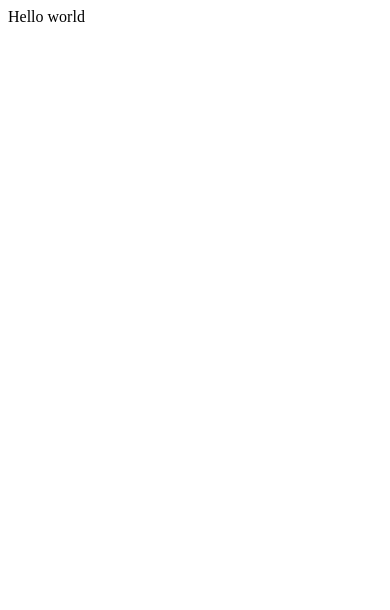
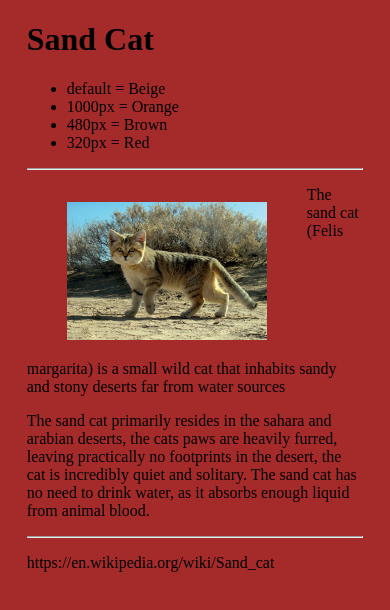
Before and after one commit to AustraZv/AustraZv.github.io, a plain HTML site: page index.html in a window 390 px wide. Drawn offline with Linux system fonts and the light colour scheme.

Commit message:
Adding sand cat page based on the cicero template

```diff
--- a/index.html
+++ b/index.html
@@ -1 +1,53 @@
-Hello world
+<!DOCTYPE html>
+<html lang="en">
+<head>
+<meta charset="utf-8">
+<meta name="viewport" content="width=device-width, initial-scale=1, maximum-scale=1">
+<title>Responsive Demo</title>
+<link rel="stylesheet" type="text/css" href="styles.css">
+</head>
+<body>
+
+<!-- container starts here -->
+<div class="container">
+
+
+<header>
+<h1>Sand Cat</h1>
+<ul>
+  <li>default = Beige</li>
+  <li>1000px = Orange</li>
+  <li>480px = Brown</li>
+  <li>320px = Red </li>
+</ul>
+</header>
+
+<hr>
+
+<section>
+
+<figure>
+<img src="Persian_sand_cat.jpg" alt="Persian sand cat, source: Wikimedia Commons">
+</figure>
+
+<p>
+The sand cat (Felis margarita) is a small wild cat that inhabits sandy and stony deserts far from water sources
+</p>
+
+<p>
+The sand cat primarily resides in the sahara and arabian deserts, the cats paws are heavily furred, leaving practically no footprints in the desert,
+the cat is incredibly quiet and solitary. The sand cat has no need to drink water, as it absorbs enough liquid from animal blood.
+</section>
+
+<hr>
+
+<footer>
+<p>https://en.wikipedia.org/wiki/Sand_cat</p>
+</footer>
+
+</div>
+<!-- end container -->
+
+
+</body>
+</html>
--- a/studies/cicero/styles.css
+++ b/styles.css
@@ -1,6 +1,6 @@
 body
 	{
-	background-color: yellow;
+	background-color: beige;
 	}
 
 .container
@@ -26,7 +26,7 @@ figure
 
 body
 	{
-	background-color: bisque;
+	background-color: orange;
 	}
 
 }
@@ -36,7 +36,7 @@ body
 
 body
 	{
-	background-color: red;
+	background-color: brown;
 	}
 
 }
@@ -46,7 +46,7 @@ body
 
 body
 	{
-	background-color: green;
+	background-color: red;
 	}
 
 }
```
Also changed, not shown: studies/cicero/index.html (deleted, +0 -52 lines), Persian_sand_cat.jpg (added).
